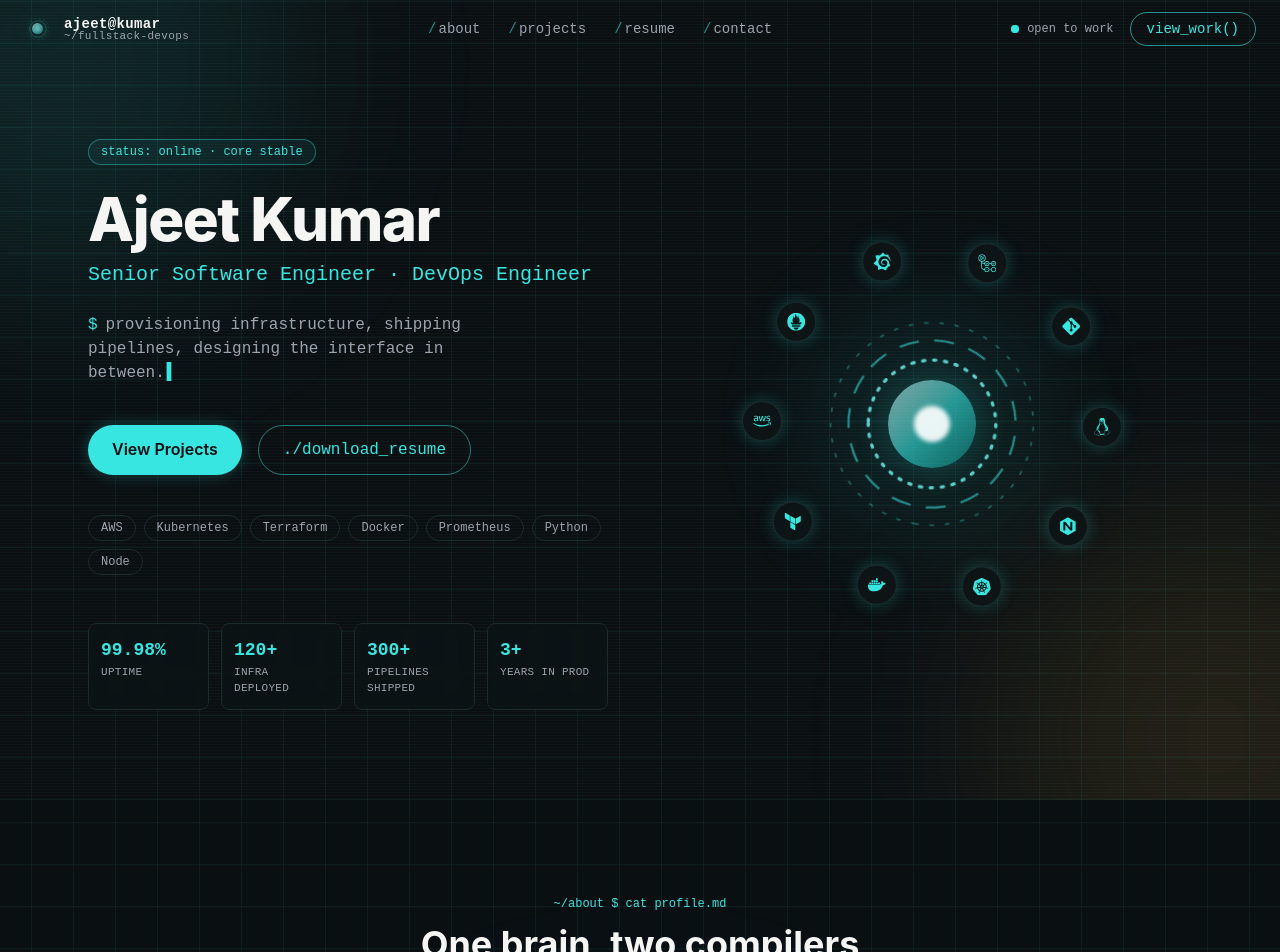
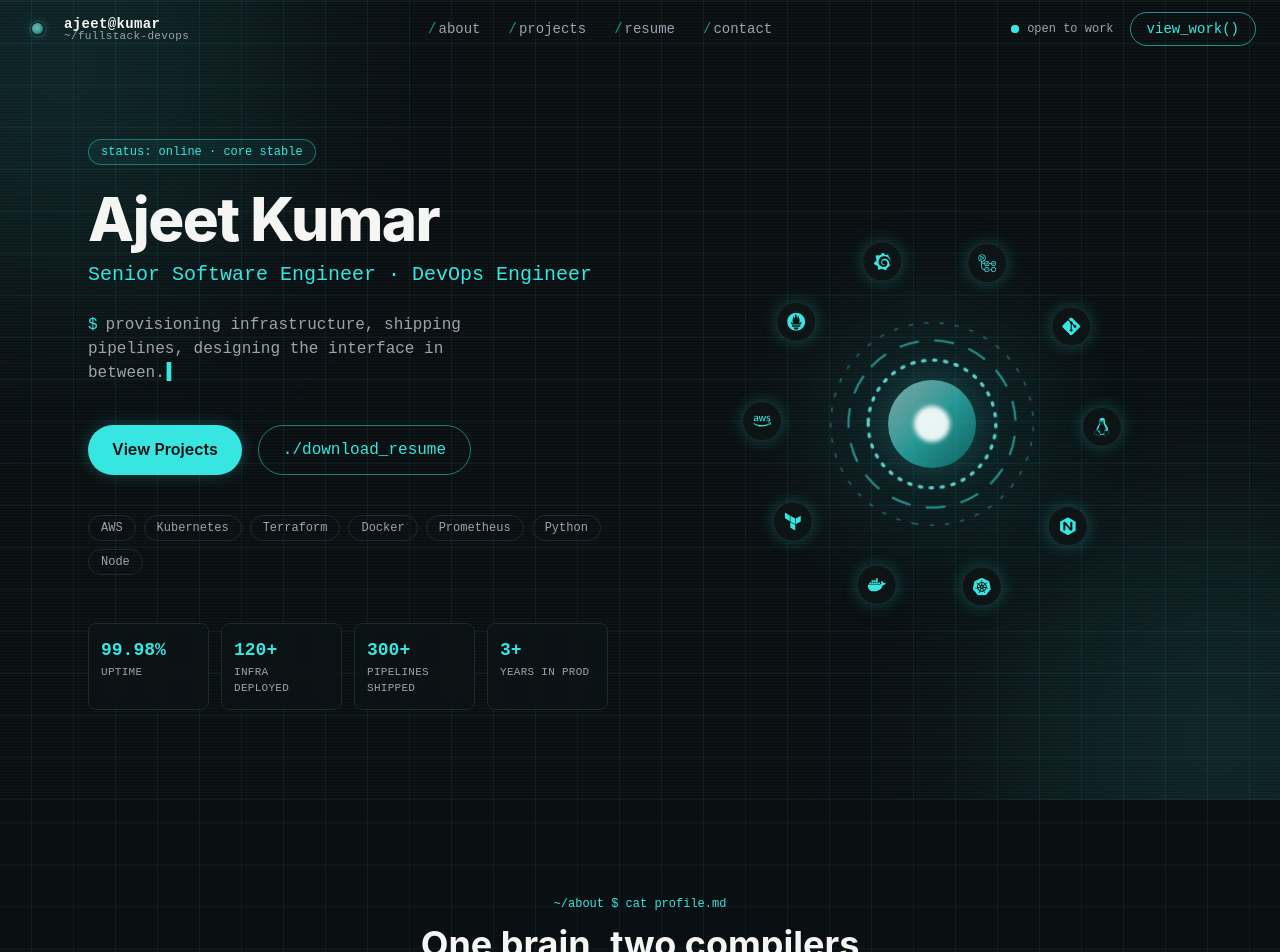
Before and after one commit to Kakrottt/arc-reactor, a React (Vite) app: page / in a window 1280 px wide. Shown: the top 952 px of the page. Built offline with nearby package versions, Linux system fonts and the light colour scheme.

Commit message:
fix: correct background color in Hero component

```diff
--- a/src/components/Hero.jsx
+++ b/src/components/Hero.jsx
@@ -62,7 +62,7 @@ export default function Hero() {
       {/* circuit grid + glow orbs */}
       <div className="absolute inset-0 bg-circuit" />
       <div className="absolute -top-40 -left-40 w-[28rem] h-[28rem] rounded-full bg-reactor/10 blur-[100px]" />
-      <div className="absolute -bottom-40 -right-40 w-[28rem] h-[28rem] rounded-full bg-amber/10 blur-[100px]" />
+      <div className="absolute -bottom-40 -right-40 w-[28rem] h-[28rem] rounded-full bg-reactor/10 blur-[100px]" />
       <div className="absolute inset-0 bg-scanlines pointer-events-none" />
 
       <div className="relative z-10 max-w-6xl mx-auto px-6 grid lg:grid-cols-2 gap-16 items-center">
```
